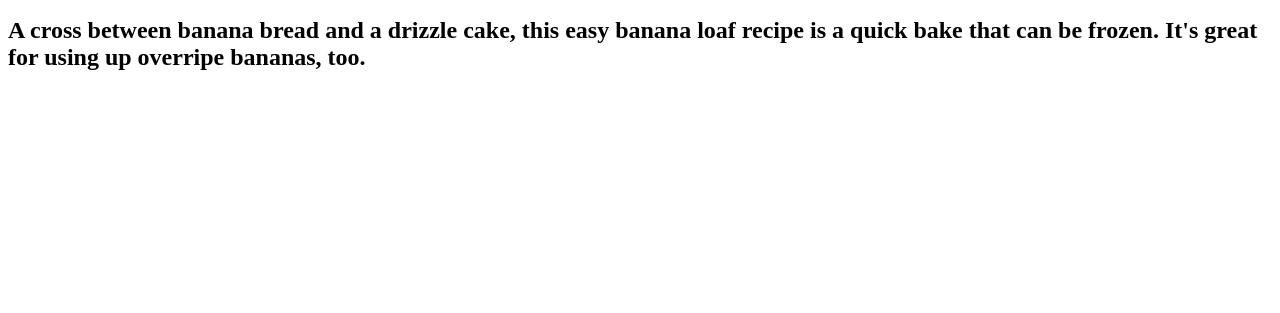
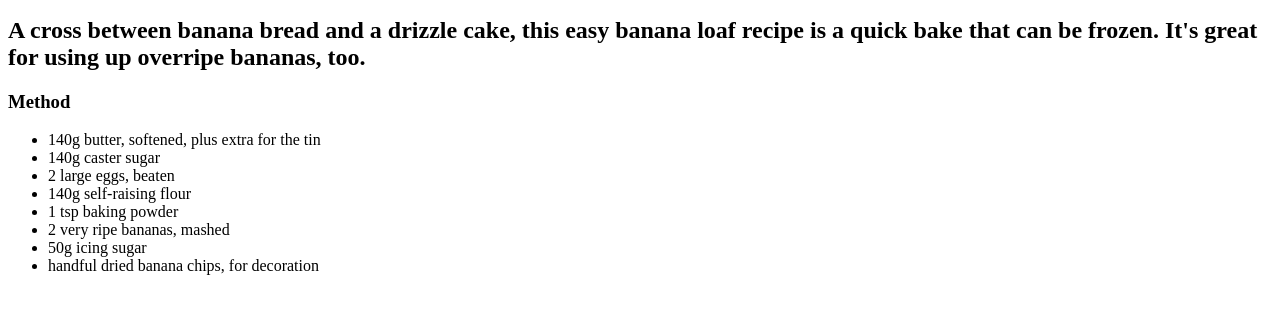
Before and after one commit to GP808/odin-recipes, a plain HTML site: page recipes/banana-bread.html in a window 1280 px wide. Shown: the part 101-414 px from the top of the page. Drawn offline with Linux system fonts and the light colour scheme.

Commit message:
Added un-ordered list of ingredients to bananabread using ul tags

```diff
--- a/recipes/banana-bread.html
+++ b/recipes/banana-bread.html
@@ -15,6 +15,18 @@
             <h2>A cross between banana bread and a drizzle cake,
                 this easy banana loaf recipe is a quick bake that can be frozen. It's great for using up overripe bananas, too.</h2>
 
-            <h3></h3>
+            <h3>Method</h3>
+            <ul>
+                <li>140g butter, softened, plus extra for the tin</li>
+                <li>140g caster sugar</li>
+                <li>2 large eggs, beaten</li>
+                <li>140g self-raising flour</li>
+                <li>1 tsp baking powder</li>
+                <li>2 very ripe bananas, mashed</li>
+                <li>50g icing sugar</li>
+                <li>handful dried banana chips, for decoration</li>
+            </ul>
+
+
 </body>
 </html>
```
